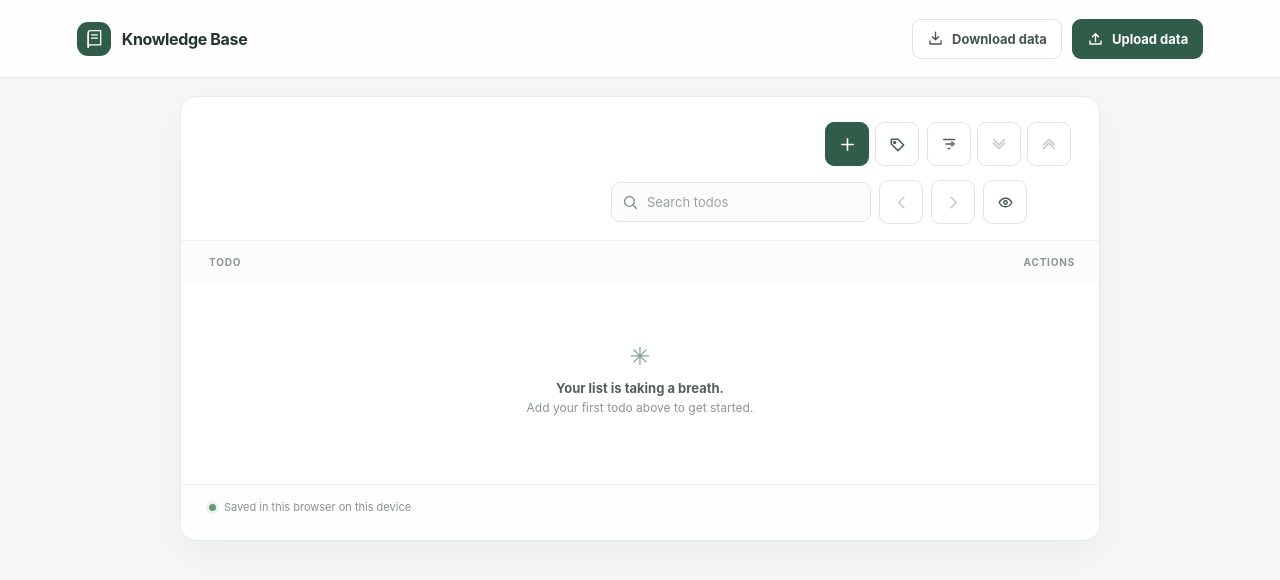
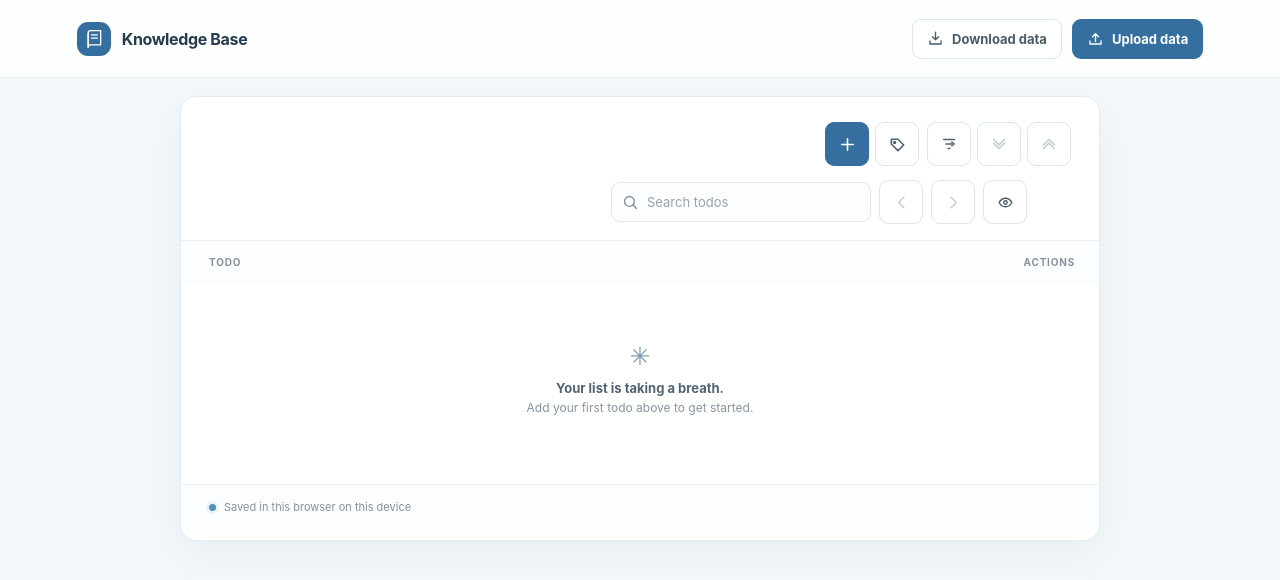
Before and after one commit to ajaygorthwal/knowledge-base, a React (Vite) app: page / in a window 1280 px wide. Shown: the top 580 px of the page. Built offline with nearby package versions, Linux system fonts and the light colour scheme.

Commit message:
Update app

```diff
--- a/src/App.css
+++ b/src/App.css
@@ -11,14 +11,14 @@
   justify-content: space-between;
   gap: 24px;
   background: rgba(255, 255, 255, 0.88);
-  border-bottom: 1px solid #e8e9e6;
+  border-bottom: 1px solid #e5ebef;
 }
 
 .brand {
   display: inline-flex;
   align-items: center;
   gap: 11px;
-  color: #23362e;
+  color: #263b4d;
   font-size: 16px;
   font-weight: 700;
   letter-spacing: -0.35px;
@@ -32,7 +32,7 @@
   display: grid;
   place-items: center;
   color: #fff;
-  background: #315c49;
+  background: #356f9f;
   border-radius: 11px;
 }
 
@@ -84,20 +84,20 @@
 }
 
 .button-secondary {
-  color: #45564d;
+  color: #4a5b69;
   background: #fff;
-  border-color: #dfe5e0;
+  border-color: #dce6ed;
 }
 
 .button-secondary:hover {
-  background: #f5f8f5;
-  border-color: #c9d5cd;
+  background: #f1f7fb;
+  border-color: #c7dbe9;
 }
 
 .toggle-actions-button[aria-pressed="true"] {
-  color: #315c49;
-  background: #edf5ef;
-  border-color: #c9d5cd;
+  color: #356f9f;
+  background: #eaf4fb;
+  border-color: #c7dbe9;
 }
 
 .toggle-actions-button svg {
@@ -106,16 +106,16 @@
 
 .button-primary {
   color: #fff;
-  background: #315c49;
+  background: #356f9f;
 }
 
 .button-primary:hover:not(:disabled) {
-  background: #264b3a;
+  background: #28577f;
 }
 
 .button:focus-visible,
 .delete-button:focus-visible {
-  outline: 3px solid rgba(71, 133, 101, 0.35);
+  outline: 3px solid rgba(53, 111, 159, 0.35);
   outline-offset: 2px;
 }
 
@@ -136,7 +136,7 @@
 
 .eyebrow {
   margin-bottom: 12px;
-  color: #6a8c78;
+  color: #6889a3;
   font-size: 11px;
   font-weight: 750;
   letter-spacing: 1.5px;
@@ -144,7 +144,7 @@
 
 .intro h1 {
   margin: 0;
-  color: #25372f;
+  color: #263b4d;
   font-size: clamp(32px, 5vw, 46px);
   font-weight: 650;
   letter-spacing: -2px;
@@ -153,7 +153,7 @@
 
 .intro-copy {
   margin-top: 12px;
-  color: #77827b;
+  color: #748392;
   font-size: 15px;
 }
 
@@ -161,9 +161,9 @@
   overflow: visible;
   position: relative;
   background: #fff;
-  border: 1px solid #e7ebe7;
+  border: 1px solid #e5ebef;
   border-radius: 16px;
-  box-shadow: 0 14px 42px rgba(39, 59, 47, 0.06);
+  box-shadow: 0 14px 42px rgba(43, 75, 98, 0.06);
 }
 
 .card-heading {
@@ -180,7 +180,7 @@
 
 .card-heading h2 {
   margin: 0;
-  color: #293b32;
+  color: #2d4052;
   font-size: 19px;
   font-weight: 700;
   letter-spacing: -0.4px;
@@ -188,7 +188,7 @@
 
 .card-subtitle {
   margin-top: 5px;
-  color: #89938d;
+  color: #8995a0;
   font-size: 13px;
 }
 
@@ -212,21 +212,21 @@
   flex: 0 0 auto;
   display: grid;
   place-items: center;
-  color: #526158;
+  color: #526373;
   background: #fff;
-  border: 1px solid #dfe5e0;
+  border: 1px solid #dce6ed;
   border-radius: 9px;
   cursor: pointer;
 }
 
 .todo-action-icon:hover {
-  color: #315c49;
-  background: #edf5ef;
-  border-color: #c9d5cd;
+  color: #356f9f;
+  background: #eaf4fb;
+  border-color: #c7dbe9;
 }
 
 .todo-action-icon:focus-visible {
-  outline: 3px solid rgba(71, 133, 101, 0.35);
+  outline: 3px solid rgba(53, 111, 159, 0.35);
   outline-offset: 2px;
 }
 
@@ -255,16 +255,16 @@
   display: flex;
   align-items: center;
   gap: 8px;
-  color: #849188;
-  background: #fbfcfb;
-  border: 1px solid #e1e7e2;
+  color: #82909c;
+  background: #fbfdff;
+  border: 1px solid #e1e8ed;
   border-radius: 9px;
 }
 
 .search-control:focus-within {
-  outline: 3px solid rgba(71, 133, 101, 0.2);
+  outline: 3px solid rgba(53, 111, 159, 0.2);
   outline-offset: 1px;
-  border-color: #a8bcae;
+  border-color: #a9bfd0;
 }
 
 .search-control svg {
@@ -281,7 +281,7 @@
   width: 100%;
   min-width: 0;
   padding: 0;
-  color: #35443b;
+  color: #35495b;
   background: transparent;
   border: 0;
   outline: 0;
@@ -289,7 +289,7 @@
 }
 
 .search-control input::placeholder {
-  color: #9aa49d;
+  color: #98a4ae;
 }
 
 .search-control input::-webkit-search-cancel-button {
@@ -320,12 +320,12 @@
   overscroll-behavior-x: contain;
   background: rgba(255, 255, 255, 0.96);
   scrollbar-width: thin;
-  scrollbar-color: #c9d5cd transparent;
+  scrollbar-color: #c7dbe9 transparent;
   -webkit-overflow-scrolling: touch;
 }
 
 .tag-filter-bar:focus-visible {
-  outline: 2px solid rgba(71, 133, 101, 0.45);
+  outline: 2px solid rgba(53, 111, 159, 0.45);
   outline-offset: 2px;
 }
 
@@ -357,24 +357,24 @@
 }
 
 .tag-filter-button:focus-visible {
-  outline: 3px solid rgba(71, 133, 101, 0.4);
+  outline: 3px solid rgba(53, 111, 159, 0.4);
   outline-offset: 2px;
 }
 
 .tag-filter-button.tag-filter-selected {
-  box-shadow: 0 0 0 2px #315c49 inset;
+  box-shadow: 0 0 0 2px #356f9f inset;
 }
 
 .tag-filter-all {
-  color: #45564d;
-  background: #f1f5f2;
-  border-color: #dfe5e0;
+  color: #4a5b69;
+  background: #f0f6fa;
+  border-color: #dce6ed;
 }
 
 .tag-filter-all.tag-filter-selected {
   color: #fff;
-  background: #315c49;
-  border-color: #315c49;
+  background: #356f9f;
+  border-color: #356f9f;
   box-shadow: none;
 }
 
@@ -388,23 +388,23 @@
   height: 44px;
   display: grid;
   place-items: center;
-  color: #526158;
+  color: #526373;
   background: #fff;
-  border: 1px solid #dfe5e0;
+  border: 1px solid #dce6ed;
   border-radius: 9px;
   cursor: pointer;
 }
 
 .sort-menu-button:hover,
 .sort-menu-button[aria-expanded="true"] {
-  color: #315c49;
-  background: #edf5ef;
-  border-color: #c9d5cd;
+  color: #356f9f;
+  background: #eaf4fb;
+  border-color: #c7dbe9;
 }
 
 .sort-menu-button:focus-visible,
 .sort-menu-item:focus-visible {
-  outline: 3px solid rgba(71, 133, 101, 0.35);
+  outline: 3px solid rgba(53, 111, 159, 0.35);
   outline-offset: 2px;
 }
 
@@ -424,26 +424,26 @@
   flex: 0 0 auto;
   display: grid;
   place-items: center;
-  color: #526158;
+  color: #526373;
   background: #fff;
-  border: 1px solid #dfe5e0;
+  border: 1px solid #dce6ed;
   border-radius: 9px;
   cursor: pointer;
 }
 
 .todo-tree-button:hover:not(:disabled) {
-  color: #315c49;
-  background: #edf5ef;
-  border-color: #c9d5cd;
+  color: #356f9f;
+  background: #eaf4fb;
+  border-color: #c7dbe9;
 }
 
 .todo-tree-button:focus-visible {
-  outline: 3px solid rgba(71, 133, 101, 0.35);
+  outline: 3px solid rgba(53, 111, 159, 0.35);
   outline-offset: 2px;
 }
 
 .todo-tree-button:disabled {
-  color: #c3cbc5;
+  color: #c3ced6;
   cursor: not-allowed;
 }
 
@@ -463,26 +463,26 @@
   flex: 0 0 auto;
   display: grid;
   place-items: center;
-  color: #526158;
+  color: #526373;
   background: #fff;
-  border: 1px solid #dfe5e0;
+  border: 1px solid #dce6ed;
   border-radius: 9px;
   cursor: pointer;
 }
 
 .search-match-button:hover:not(:disabled) {
-  color: #315c49;
-  background: #edf5ef;
-  border-color: #c9d5cd;
+  color: #356f9f;
+  background: #eaf4fb;
+  border-color: #c7dbe9;
 }
 
 .search-match-button:disabled {
-  color: #c3cbc5;
+  color: #c3ced6;
   cursor: not-allowed;
 }
 
 .search-match-button:focus-visible {
-  outline: 3px solid rgba(71, 133, 101, 0.35);
+  outline: 3px solid rgba(53, 111, 159, 0.35);
   outline-offset: 2px;
 }
 
@@ -522,9 +522,9 @@
   min-width: 176px;
   padding: 5px;
   background: #fff;
-  border: 1px solid #e1e7e2;
+  border: 1px solid #e1e8ed;
   border-radius: 10px;
-  box-shadow: 0 12px 30px rgba(39, 59, 47, 0.14);
+  box-shadow: 0 12px 30px rgba(43, 75, 98, 0.14);
 }
 
 .sort-menu-item {
@@ -535,7 +535,7 @@
   align-items: center;
   justify-content: space-between;
   gap: 20px;
-  color: #45564d;
+  color: #4a5b69;
   background: transparent;
   border: 0;
   border-radius: 7px;
@@ -547,8 +547,8 @@
 
 .sort-menu-item:hover,
 .sort-menu-item[aria-checked="true"] {
-  color: #315c49;
-  background: #edf5ef;
+  color: #356f9f;
+  background: #eaf4fb;
 }
 
 .sort-menu-item svg {
@@ -567,8 +567,8 @@
   height: 40px;
   display: grid;
   place-items: center;
-  color: #426a54;
-  background: #eff5f0;
+  color: #416e91;
+  background: #eff6fa;
   border-radius: 12px;
   font-size: 13px;
   font-weight: 700;
@@ -577,19 +577,19 @@
 
 .add-button {
   color: #fff;
-  background: #315c49;
-  border-color: #315c49;
+  background: #356f9f;
+  border-color: #356f9f;
 }
 
 .add-button:hover {
   color: #fff;
-  background: #264b3a;
-  border-color: #264b3a;
+  background: #28577f;
+  border-color: #28577f;
 }
 
 .table-wrap {
   overflow-x: auto;
-  border-top: 1px solid #edf0ed;
+  border-top: 1px solid #edf1f4;
 }
 
 .todo-list {
@@ -607,8 +607,8 @@
 .todo-list-header {
   min-height: 42px;
   padding: 0 24px 0 28px;
-  color: #8a958e;
-  background: #fbfcfb;
+  color: #85929e;
+  background: #fbfdff;
   font-size: 10px;
   font-weight: 750;
   letter-spacing: 0.8px;
@@ -627,7 +627,7 @@
   position: relative;
   min-height: 31px;
   padding: 0 24px 0 28px;
-  border-top: 1px solid #f0f2f0;
+  border-top: 1px solid #edf1f4;
 }
 
 .todo-children-inner > .todo-node > .todo-row::before {
@@ -635,7 +635,7 @@
   top: 50%;
   left: -10px;
   width: 10px;
-  border-top: 1px solid var(--todo-branch-color, #829b8a);
+  border-top: 1px solid var(--todo-branch-color, #7598b2);
   content: "";
 }
 
@@ -654,7 +654,7 @@
 .todo-title-cell {
   min-width: 0;
   overflow-wrap: anywhere;
-  color: #35443b;
+  color: #35495b;
   font-size: 13px;
   font-weight: 550;
 }
@@ -701,7 +701,7 @@
   height: 16px;
   flex: 0 0 auto;
   fill: none;
-  stroke: #718b7a;
+  stroke: #708ba2;
   stroke-width: 1.8;
   stroke-linecap: round;
   stroke-linejoin: round;
@@ -713,7 +713,7 @@
 }
 
 .todo-expand-button:focus-visible {
-  outline: 3px solid rgba(71, 133, 101, 0.35);
+  outline: 3px solid rgba(53, 111, 159, 0.35);
   outline-offset: 3px;
   border-radius: 4px;
 }
@@ -738,8 +738,8 @@
   margin-left: 28px;
   padding: 0 0 8px 8px;
   background-image: linear-gradient(
-    var(--todo-branch-color, #829b8a),
-    var(--todo-branch-color, #829b8a)
+    var(--todo-branch-color, #7598b2),
+    var(--todo-branch-color, #7598b2)
   );
   background-position: left top;
   background-repeat: no-repeat;
@@ -748,8 +748,8 @@
 
 .search-match {
   padding: 0 1px;
-  color: #294b37;
-  background: #dff0c8;
+  color: #294e70;
+  background: #dceffc;
   border-radius: 3px;
   box-decoration-break: clone;
   -webkit-box-decoration-break: clone;
@@ -767,7 +767,7 @@
   height: 32px;
   display: inline-grid;
   place-items: center;
-  color: #62816d;
+  color: #6686a0;
   background: transparent;
   border: 0;
   border-radius: 8px;
@@ -775,8 +775,8 @@
 }
 
 .edit-todo-button:hover {
-  color: #315c49;
-  background: #edf5ef;
+  color: #356f9f;
+  background: #eaf4fb;
 }
 
 .edit-todo-button svg {
@@ -794,7 +794,7 @@
   height: 32px;
   display: inline-grid;
   place-items: center;
-  color: #98a29b;
+  color: #929eaa;
   background: transparent;
   border: 0;
   border-radius: 8px;
@@ -817,7 +817,7 @@
   height: 32px;
   display: inline-grid;
   place-items: center;
-  color: #62816d;
+  color: #6686a0;
   background: transparent;
   border: 0;
   border-radius: 8px;
@@ -825,8 +825,8 @@
 }
 
 .add-subtodo-button:hover {
-  color: #315c49;
-  background: #edf5ef;
+  color: #356f9f;
+  background: #eaf4fb;
 }
 
 .add-subtodo-button svg {
@@ -843,7 +843,7 @@
   height: 32px;
   display: inline-grid;
   place-items: center;
-  color: #718279;
+  color: #6e8191;
   background: transparent;
   border: 0;
   border-radius: 8px;
@@ -851,12 +851,12 @@
 }
 
 .move-todo-button:hover:not(:disabled) {
-  color: #315c49;
-  background: #edf5ef;
+  color: #356f9f;
+  background: #eaf4fb;
 }
 
 .move-todo-button:disabled {
-  color: #cbd2cd;
+  color: #cbd4dc;
   cursor: not-allowed;
 }
 
@@ -874,7 +874,7 @@
 .move-todo-button:focus-visible,
 .edit-todo-button:focus-visible,
 .dialog-close:focus-visible {
-  outline: 3px solid rgba(71, 133, 101, 0.35);
+  outline: 3px solid rgba(53, 111, 159, 0.35);
   outline-offset: 2px;
 }
 
@@ -898,7 +898,7 @@
   display: flex;
   flex-direction: column;
   justify-content: center;
-  color: #8b968f !important;
+  color: #8795a2 !important;
   text-align: center !important;
 }
 
@@ -908,13 +908,13 @@
 
 .empty-icon {
   margin-bottom: 9px;
-  color: #84a18d;
+  color: #7f9bb2;
   font-size: 25px;
 }
 
 .empty-state strong {
   margin-bottom: 4px;
-  color: #526158;
+  color: #526373;
   font-size: 13px;
 }
 
@@ -928,18 +928,18 @@
   display: flex;
   align-items: center;
   gap: 8px;
-  color: #8a958e;
-  background: #fcfdfc;
-  border-top: 1px solid #edf0ed;
+  color: #85929e;
+  background: #fcfdff;
+  border-top: 1px solid #edf1f4;
   font-size: 11px;
 }
 
 .storage-dot {
   width: 7px;
   height: 7px;
-  background: #6a9b78;
+  background: #5790ba;
   border-radius: 50%;
-  box-shadow: 0 0 0 3px #eaf3ec;
+  box-shadow: 0 0 0 3px #e8f2f9;
 }
 
 .visually-hidden {
@@ -961,7 +961,7 @@
   padding: 20px;
   display: grid;
   place-items: center;
-  background: rgba(27, 40, 32, 0.42);
+  background: rgba(27, 43, 58, 0.42);
   backdrop-filter: blur(3px);
 }
 
@@ -973,9 +973,9 @@
   width: min(100%, 480px);
   padding: 26px;
   background: #fff;
-  border: 1px solid #e7ebe7;
+  border: 1px solid #e5ebef;
   border-radius: 16px;
-  box-shadow: 0 24px 80px rgba(22, 40, 29, 0.2);
+  box-shadow: 0 24px 80px rgba(22, 42, 60, 0.2);
   animation: dialog-enter 160ms ease-out;
 }
 
@@ -999,7 +999,7 @@
 
 .dialog-eyebrow {
   margin: 0 0 7px;
-  color: #6a8c78;
+  color: #6889a3;
   font-size: 10px;
   font-weight: 750;
   letter-spacing: 1.2px;
@@ -1007,7 +1007,7 @@
 
 .dialog-heading h2 {
   margin: 0;
-  color: #293b32;
+  color: #2d4052;
   font-size: 22px;
   font-weight: 700;
   letter-spacing: -0.5px;
@@ -1018,8 +1018,8 @@
   height: 36px;
   display: grid;
   place-items: center;
-  color: #738078;
-  background: #f5f7f5;
+  color: #72808e;
+  background: #f3f7fa;
   border: 0;
   border-radius: 9px;
   font-size: 24px;
@@ -1028,16 +1028,16 @@
 }
 
 .dialog-close:hover {
-  color: #33443a;
-  background: #edf2ee;
+  color: #344a5e;
+  background: #edf4f8;
 }
 
 .parent-context {
   margin-top: 18px;
   padding: 11px 12px;
-  color: #66766c;
-  background: #f4f8f4;
-  border: 1px solid #e7eee8;
+  color: #627487;
+  background: #f1f7fb;
+  border: 1px solid #e3edf4;
   border-radius: 9px;
   font-size: 12px;
   line-height: 1.5;
@@ -1045,7 +1045,7 @@
 }
 
 .parent-context strong {
-  color: #365844;
+  color: #355f7f;
 }
 
 .dialog-form {
@@ -1055,7 +1055,7 @@
 .dialog-form > label {
   display: block;
   margin-bottom: 7px;
-  color: #4e5e54;
+  color: #4d5e6e;
   font-size: 12px;
   font-weight: 650;
 }
@@ -1064,30 +1064,30 @@
   width: 100%;
   height: 48px;
   padding: 0 13px;
-  color: #2d3b33;
-  background: #fbfcfb;
-  border: 1px solid #dfe6e0;
+  color: #2e4357;
+  background: #fbfdff;
+  border: 1px solid #dce6ed;
   border-radius: 9px;
   outline: 0;
   font-size: 16px;
 }
 
 .dialog-form > input:focus {
-  border-color: #8eae98;
-  box-shadow: 0 0 0 3px rgba(71, 133, 101, 0.16);
+  border-color: #8aafc9;
+  box-shadow: 0 0 0 3px rgba(53, 111, 159, 0.16);
 }
 
 .todo-tag-picker {
   min-width: 0;
   margin: 18px 0 0;
   padding: 11px 12px 12px;
-  border: 1px solid #e3e9e4;
+  border: 1px solid #e2eaf0;
   border-radius: 9px;
 }
 
 .todo-tag-picker legend {
   padding: 0 5px;
-  color: #4e5e54;
+  color: #4d5e6e;
   font-size: 12px;
   font-weight: 650;
 }
@@ -1109,18 +1109,18 @@
   width: 15px;
   height: 15px;
   margin: 0;
-  accent-color: #315c49;
+  accent-color: #356f9f;
 }
 
 .tag-picker-option:focus-within {
-  outline: 2px solid rgba(71, 133, 101, 0.35);
+  outline: 2px solid rgba(53, 111, 159, 0.35);
   outline-offset: 3px;
   border-radius: 4px;
 }
 
 .tag-picker-empty {
   margin: 0;
-  color: #79857d;
+  color: #758493;
   font-size: 12px;
 }
 
@@ -1135,9 +1135,9 @@
   height: 48px;
   flex: 1;
   padding: 0 13px;
-  color: #2d3b33;
-  background: #fbfcfb;
-  border: 1px solid #dfe6e0;
+  color: #2e4357;
+  background: #fbfdff;
+  border: 1px solid #dce6ed;
   border-radius: 9px;
   outline: 0;
   font: inherit;
@@ -1145,15 +1145,15 @@
 }
 
 .tag-create-fields > input:focus {
-  border-color: #8eae98;
-  box-shadow: 0 0 0 3px rgba(71, 133, 101, 0.16);
+  border-color: #8aafc9;
+  box-shadow: 0 0 0 3px rgba(53, 111, 159, 0.16);
 }
 
 .tag-color-control {
   display: grid;
   justify-items: center;
   gap: 4px;
-  color: #4e5e54;
+  color: #4d5e6e;
   font-size: 11px;
   font-weight: 650;
 }
@@ -1163,7 +1163,7 @@
   height: 38px;
   padding: 3px;
   background: #fff;
-  border: 1px solid #dfe5e0;
+  border: 1px solid #dce6ed;
   border-radius: 8px;
   cursor: pointer;
 }
@@ -1174,7 +1174,7 @@
   grid-template-columns: auto 46px minmax(0, 1fr);
   align-items: center;
   gap: 10px;
-  color: #4e5e54;
+  color: #4d5e6e;
   font-size: 12px;
   font-weight: 650;
 }
@@ -1188,18 +1188,18 @@
   height: 38px;
   padding: 3px;
   background: #fff;
-  border: 1px solid #dfe5e0;
+  border: 1px solid #dce6ed;
   border-radius: 8px;
   cursor: pointer;
 }
 
 .tree-line-color-control input:focus-visible {
-  outline: 3px solid rgba(71, 133, 101, 0.35);
+  outline: 3px solid rgba(53, 111, 159, 0.35);
   outline-offset: 2px;
 }
 
 .tree-line-color-help {
-  color: #79857d;
+  color: #758493;
   font-size: 11px;
   font-weight: 450;
   line-height: 1.4;
@@ -1209,7 +1209,7 @@
   margin-top: 18px;
   display: grid;
   gap: 8px;
-  color: #4e5e54;
+  color: #4d5e6e;
   font-size: 12px;
   font-weight: 650;
 }
@@ -1231,8 +1231,8 @@
   align-items: center;
   justify-content: space-between;
   gap: 12px;
-  background: #fbfcfb;
-  border: 1px solid #edf0ed;
+  background: #fbfdff;
+  border: 1px solid #edf1f4;
   border-radius: 9px;
 }
 
@@ -1252,7 +1252,7 @@
   height: 32px;
   display: inline-grid;
   place-items: center;
-  color: #718279;
+  color: #6e8191;
   background: transparent;
   border: 0;
   border-radius: 7px;
@@ -1260,8 +1260,8 @@
 }
 
 .saved-tag-action:hover {
-  color: #315c49;
-  background: #edf5ef;
+  color: #356f9f;
+  background: #eaf4fb;
 }
 
 .saved-tag-delete:hover {
@@ -1270,7 +1270,7 @@
 }
 
 .saved-tag-action:focus-visible {
-  outline: 3px solid rgba(71, 133, 101, 0.35);
+  outline: 3px solid rgba(53, 111, 159, 0.35);
   outline-offset: 1px;
 }
 
@@ -1297,7 +1297,7 @@
 
 .delete-confirmation-copy {
   margin: 18px 0 0;
-  color: #68766d;
+  color: #657789;
   font-size: 14px;
   line-height: 1.6;
   overflow-wrap: anywhere;
@@ -1430,8 +1430,8 @@
     grid-template-columns: minmax(0, 1fr) 44px 44px 44px;
     gap: 6px;
     background: rgba(255, 255, 255, 0.96);
-    border-bottom: 1px solid #edf0ed;
-    box-shadow: 0 5px 12px rgba(39, 59, 47, 0.06);
+    border-bottom: 1px solid #edf1f4;
+    box-shadow: 0 5px 12px rgba(43, 75, 98, 0.06);
     backdrop-filter: blur(10px);
     -webkit-backdrop-filter: blur(10px);
   }
@@ -1443,8 +1443,8 @@
     padding: 7px 12px;
     z-index: 5;
     background: rgba(255, 255, 255, 0.96);
-    border-bottom: 1px solid #edf0ed;
-    box-shadow: 0 5px 12px rgba(39, 59, 47, 0.06);
+    border-bottom: 1px solid #edf1f4;
+    box-shadow: 0 5px 12px rgba(43, 75, 98, 0.06);
     backdrop-filter: blur(10px);
     -webkit-backdrop-filter: blur(10px);
   }
--- a/src/App.tsx
+++ b/src/App.tsx
@@ -53,7 +53,8 @@ type BackupFile = {
 const STORAGE_KEY = "knowledge-base-todos";
 const SORT_STORAGE_KEY = "knowledge-base-todo-sort";
 const TAGS_STORAGE_KEY = "knowledge-base-todo-tags";
-const DEFAULT_TREE_LINE_COLOR = "#829b8a";
+const DEFAULT_TREE_LINE_COLOR = "#7598b2";
+const PREVIOUS_DEFAULT_TREE_LINE_COLOR = "#829b8a";
 
 function isTodo(value: unknown): value is Todo {
   if (typeof value !== "object" || value === null) return false;
@@ -77,6 +78,12 @@ function isTodo(value: unknown): value is Todo {
   );
 }
 
+function migrateTodoTreeLineColor(todo: Todo): Todo {
+  return todo.treeLineColor?.toLowerCase() === PREVIOUS_DEFAULT_TREE_LINE_COLOR
+    ? { ...todo, treeLineColor: DEFAULT_TREE_LINE_COLOR }
+    : todo;
+}
+
 function isTodoTag(value: unknown): value is TodoTag {
   if (typeof value !== "object" || value === null) return false;
 
@@ -108,7 +115,9 @@ function readTodos(): Todo[] {
     if (!stored) return [];
 
     const parsed: unknown = JSON.parse(stored);
-    return Array.isArray(parsed) && parsed.every(isTodo) ? parsed : [];
+    return Array.isArray(parsed) && parsed.every(isTodo)
+      ? parsed.map(migrateTodoTreeLineColor)
+      : [];
   } catch {
     return [];
   }
@@ -136,7 +145,7 @@ function getTagTextColor(color: string): string {
   const green = (colorValue >> 8) & 255;
   const blue = colorValue & 255;
   const luminance = (0.299 * red + 0.587 * green + 0.114 * blue) / 255;
-  return luminance > 0.62 ? "#24352b" : "#ffffff";
+  return luminance > 0.62 ? "#243c50" : "#ffffff";
 }
 
 function App() {
@@ -152,7 +161,7 @@ function App() {
     useState<DeleteConfirmationState | null>(null);
   const [isTagDialogOpen, setIsTagDialogOpen] = useState(false);
   const [tagText, setTagText] = useState("");
-  const [tagColor, setTagColor] = useState("#478565");
+  const [tagColor, setTagColor] = useState("#39749a");
   const [editingTagId, setEditingTagId] = useState<string | null>(null);
   const [selectedTagFilterIds, setSelectedTagFilterIds] = useState<Set<string>>(
     () => new Set(),
@@ -572,7 +581,7 @@ function App() {
       setNotice(`Tag "${text}" added.`);
     }
     setTagText("");
-    setTagColor("#478565");
+    setTagColor("#39749a");
     setEditingTagId(null);
   }
 
@@ -661,7 +670,7 @@ function App() {
     if (editingTagId === tagId) {
       setEditingTagId(null);
       setTagText("");
-      setTagColor("#478565");
+      setTagColor("#39749a");
     }
     setNotice(`Tag "${removedTagText}" and its todo assignments were removed.`);
     setDeleteConfirmation(null);
@@ -921,7 +930,7 @@ function App() {
         throw new Error("This file is not a valid Knowledge Base backup.");
       }
 
-      setTodos(parsed.todos);
+      setTodos(parsed.todos.map(migrateTodoTreeLineColor));
       if ("tags" in parsed && Array.isArray(parsed.tags)) setTags(parsed.tags);
       setNotice(
         `Backup restored: ${parsed.todos.length} todo${parsed.todos.length === 1 ? "" : "s"} imported.`,
@@ -1003,7 +1012,7 @@ function App() {
                   type="button"
                   onClick={() => {
                     setTagText("");
-                    setTagColor("#478565");
+                    setTagColor("#39749a");
                     setEditingTagId(null);
                     setIsTagDialogOpen(true);
                   }}
@@ -1583,7 +1592,7 @@ function App() {
                     onClick={() => {
                       setEditingTagId(null);
                       setTagText("");
-                      setTagColor("#478565");
+                      setTagColor("#39749a");
                     }}
                   >
                     Cancel edit
--- a/src/index.css
+++ b/src/index.css
@@ -8,8 +8,8 @@
     BlinkMacSystemFont,
     "Segoe UI",
     sans-serif;
-  color: #35443b;
-  background: #f6f8f5;
+  color: #35495b;
+  background: #f3f8fb;
   font-synthesis: none;
   text-rendering: optimizeLegibility;
   -webkit-font-smoothing: antialiased;
@@ -38,6 +38,6 @@ button {
 }
 
 ::selection {
-  color: #234331;
-  background: #d9eadd;
+  color: #294f6b;
+  background: #d9ecf7;
 }
```
Also changed, not shown: src/App_Important_Info.md (renamed from src/App_Impotant_Info.md, +11 -0 lines).
